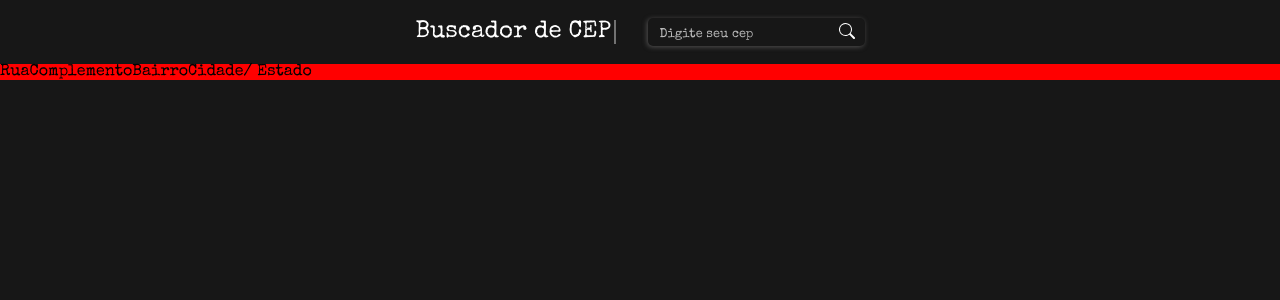
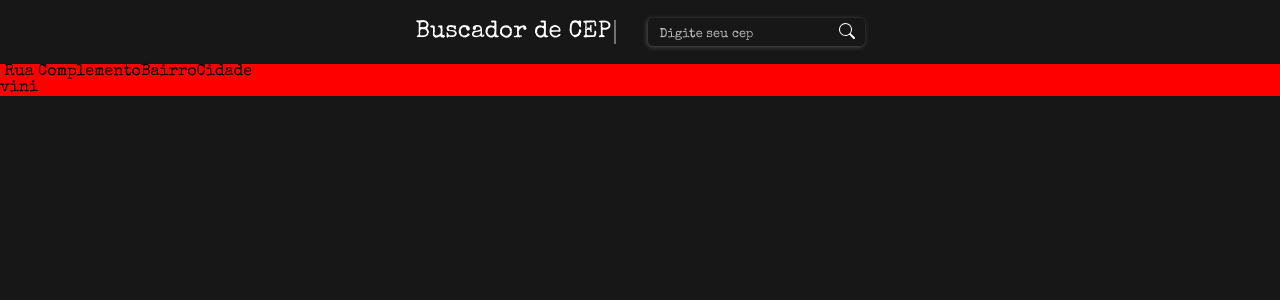
Before and after one commit to Vinicios-Rodrigues/Zicode, a JavaScript app: page / in a window 1280 px wide. Shown: the top 300 px of the page. Built offline with nearby package versions, Linux system fonts and the light colour scheme.

Commit message:
criação da tabela

```diff
--- a/src/components/Main/Main.js
+++ b/src/components/Main/Main.js
@@ -4,12 +4,19 @@ export const Main = () => {
   return (
     <S.Container>
       <table>
-        <th>
-          <td>Rua </td>
-          <td> Complemento</td>
-          <td>Bairro </td>
-          <td> Cidade/ Estado</td>
-        </th>
+        <thead>
+          <tr>
+            <th>Rua</th>
+            <th>Complemento</th>
+            <th>Bairro</th>
+            <th>Cidade</th>
+          </tr>
+        </thead>
+        <tbody>
+          <tr>
+            <td>vini</td>
+          </tr>
+        </tbody>
       </table>
     </S.Container>
   );
```
